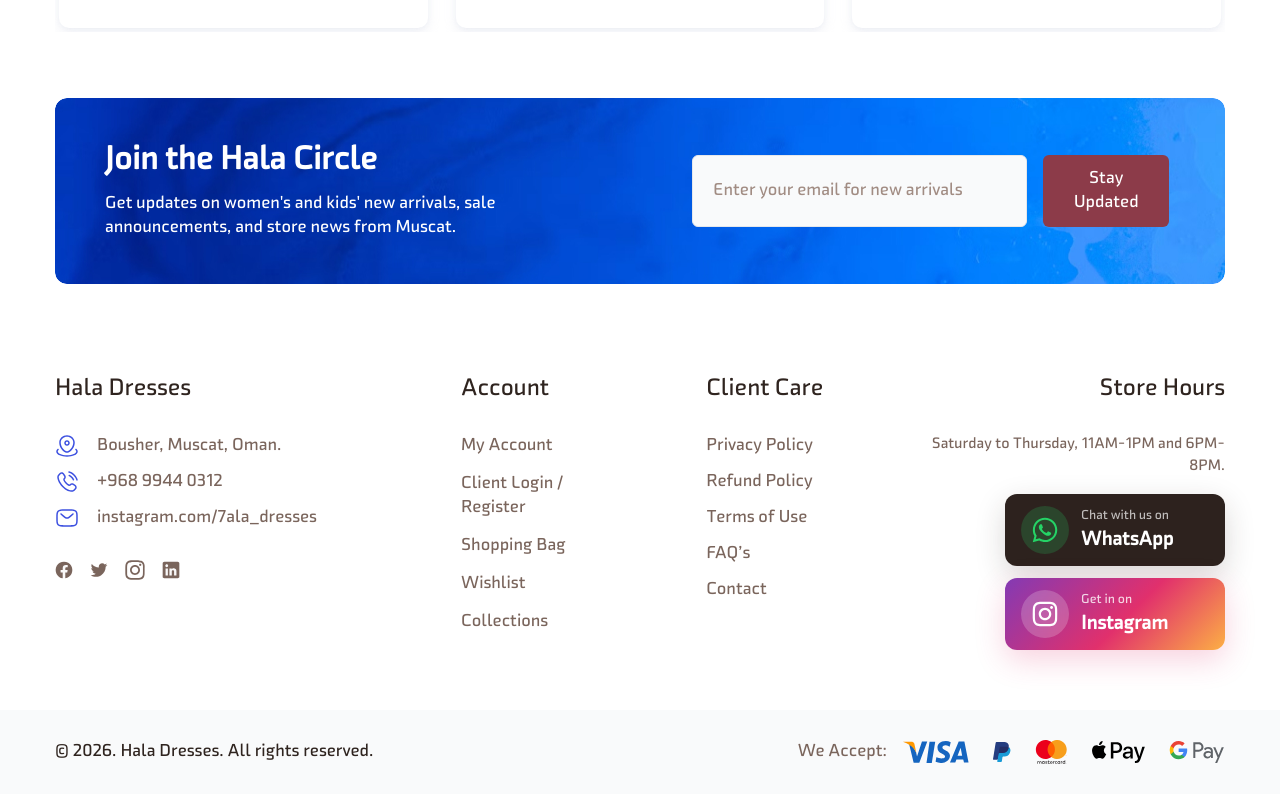
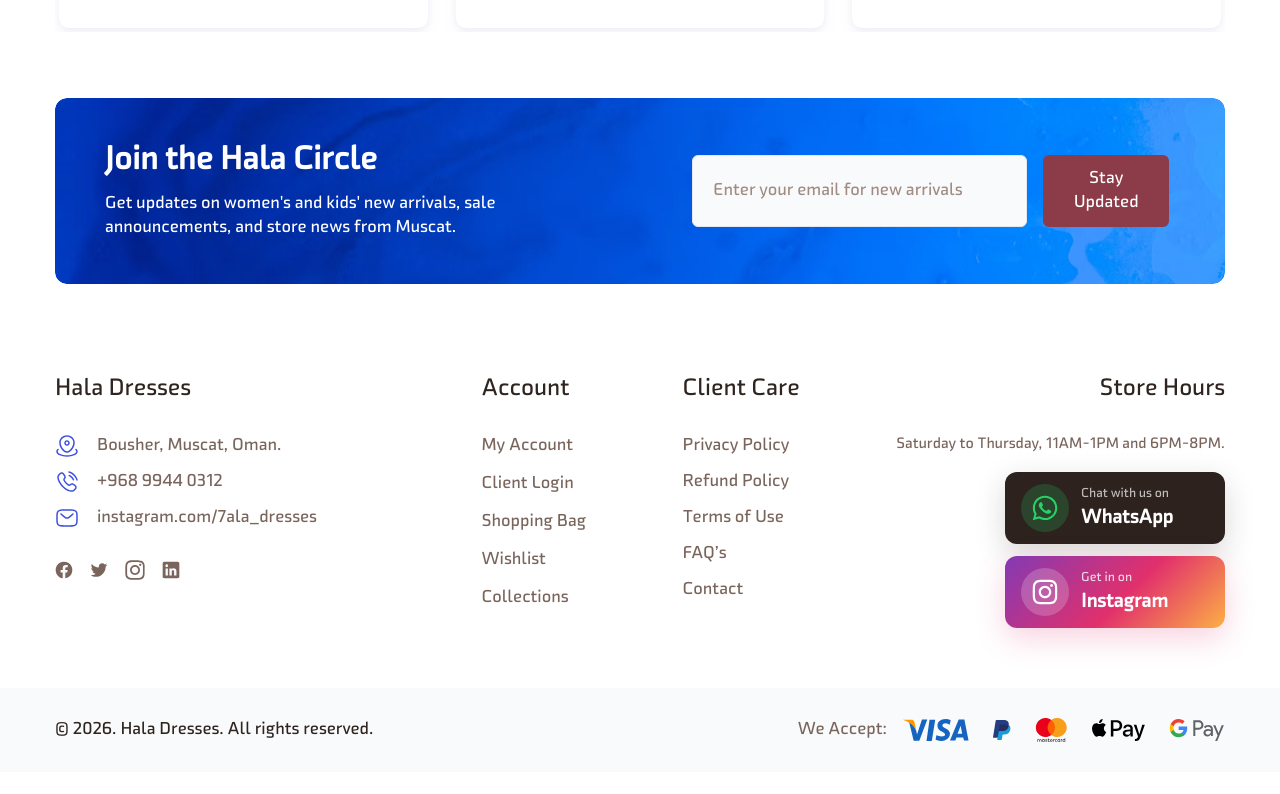
Before and after one commit to haladresses/shop, a Next.js app: page / in a window 1280 px wide. Shown: the part 3102-3896 px from the top of the page. After the commit the page ends 3874 px from the top, so only its background shows below. Built offline with nearby package versions, Linux system fonts and the light colour scheme.

Commit message:
fix: update account links in Footer component for consistency

```diff
--- a/src/components/Footer/index.tsx
+++ b/src/components/Footer/index.tsx
@@ -18,7 +18,7 @@ const Footer = () => {
         whatsappLead: "تواصلي معنا عبر",
         instagramLead: "تابعينا على",
         account: "الحساب",
-        accountLinks: ["حسابي", "تسجيل الدخول / إنشاء حساب", "سلة التسوق", "المفضلة", "التشكيلات"],
+        accountLinks: ["حسابي", "تسجيل الدخول", "سلة التسوق", "المفضلة", "التشكيلات"],
         care: "دعم العملاء",
         careLinks: ["الخصوصية", "الاسترجاع", "شروط الاستخدام", "الأسئلة الشائعة", "اتصل بنا"],
         copyright: `© ${year}. هلا دريسز. جميع الحقوق محفوظة.`,
@@ -32,7 +32,7 @@ const Footer = () => {
         whatsappLead: "Chat with us on",
         instagramLead: "Get in on",
         account: "Account",
-        accountLinks: ["My Account", "Client Login / Register", "Shopping Bag", "Wishlist", "Collections"],
+        accountLinks: ["My Account", "Client Login", "Shopping Bag", "Wishlist", "Collections"],
         care: "Client Care",
         careLinks: ["Privacy Policy", "Refund Policy", "Terms of Use", "FAQ’s", "Contact"],
         copyright: `© ${year}. Hala Dresses. All rights reserved.`,
```
